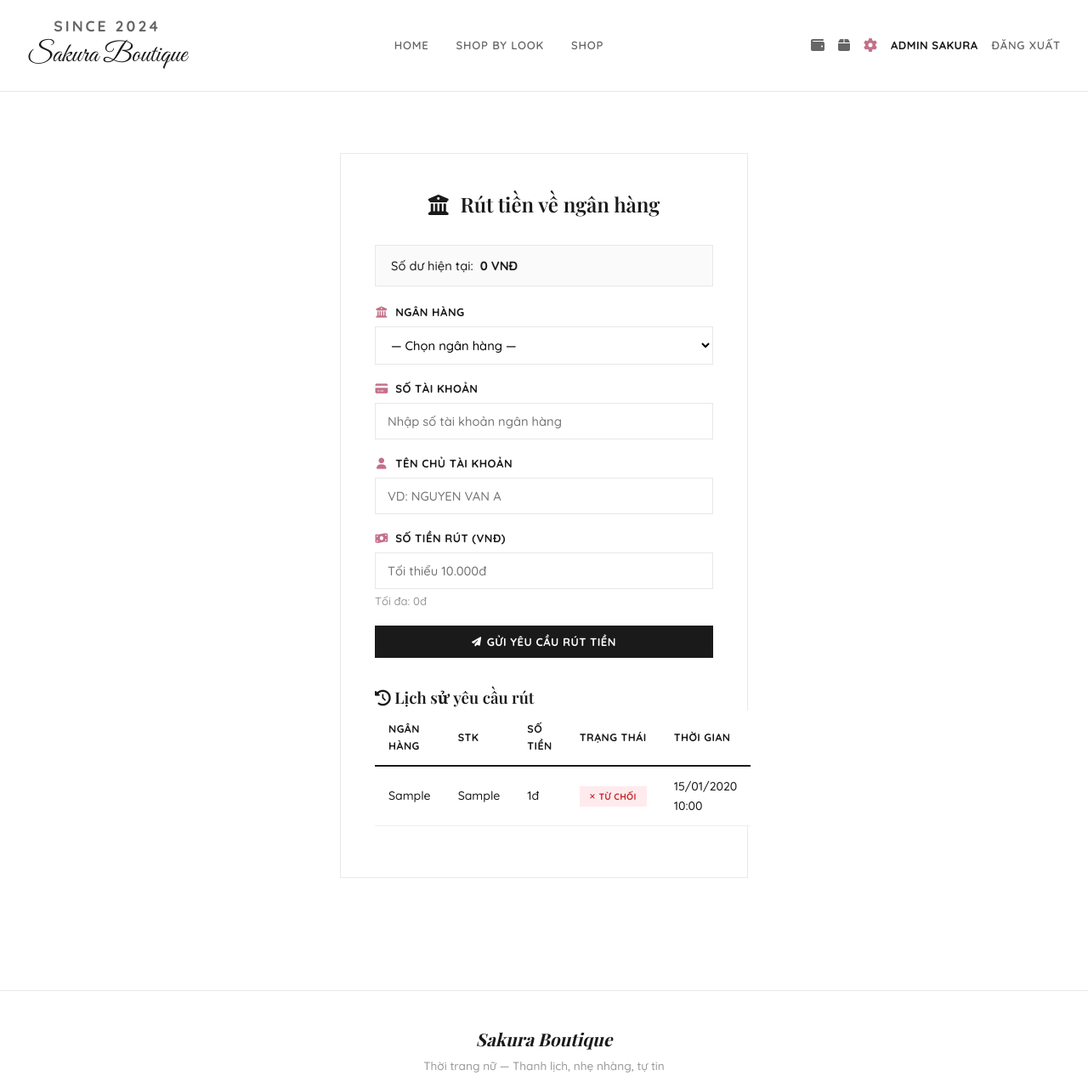
After one commit to hokhachoang20102005/sakura-boutique, a Flask app: page /rut-tien in a window 1280 px wide. The commit adds this page. Shown: the top 1273 px of the page at 85% size. Run offline with Flask 3, Linux system fonts and the light colour scheme; a user stored in the database is signed in; tables that the repository leaves empty hold one stand-in row (values such as "Sample post"); some libraries are stand-ins or nearby versions; some web fonts are replaced.

Commit message:
Đổi Chuyển tiền → Rút tiền về Bank
- Thêm model YeuCauRut (ngân hàng, STK, tên TK, số tiền)
- Route /rut-tien: form rút tiền, validate số tiền ≤ số dư
- Admin /admin/duyet-rut: duyệt/từ chối yêu cầu rút
- Duyệt → trừ ví, ghi giao dịch rút tiền
- Thêm bảng yeu_cau_rut vào CSDL viewer

Co-Authored-By: Claude Opus 4.6 <noreply@anthropic.com>

```diff
--- a/app.py
+++ b/app.py
@@ -8,7 +8,7 @@ from flask import Flask, render_template, request, redirect, url_for, flash, sen
 from flask_login import LoginManager, login_user, logout_user, login_required, current_user
 from werkzeug.utils import secure_filename
 from cau_hinh import CauHinh
-from mo_hinh import db, NguoiDung, Vi, GiaoDichVi, YeuCauNap, SanPham, DonHang, ChuyenTien
+from mo_hinh import db, NguoiDung, Vi, GiaoDichVi, YeuCauNap, YeuCauRut, SanPham, DonHang, ChuyenTien
 
 app = Flask(__name__)
 app.config.from_object(CauHinh)
@@ -320,48 +320,32 @@ def tao_vietqr(so_tien, noi_dung):
     return url_qr
 
 
-@app.route('/chuyen-tien', methods=['GET', 'POST'])
+@app.route('/rut-tien', methods=['GET', 'POST'])
 @login_required
-def chuyen_tien():
+def rut_tien():
     if request.method == 'POST':
-        ten_nguoi_nhan = request.form['nguoi_nhan'].strip()
         so_tien = int(request.form['so_tien'])
-        ghi_chu = request.form.get('ghi_chu', '').strip()
+        ngan_hang = request.form['ngan_hang'].strip()
+        so_tai_khoan = request.form['so_tai_khoan'].strip()
+        ten_tai_khoan = request.form['ten_tai_khoan'].strip()
 
-        if so_tien <= 0:
-            flash('Số tiền phải lớn hơn 0.', 'danger')
-            return redirect(url_for('chuyen_tien'))
+        if so_tien < 10000:
+            flash('Số tiền rút tối thiểu là 10.000đ.', 'danger')
+            return redirect(url_for('rut_tien'))
+        if current_user.vi.so_du < so_tien:
+            flash('Số dư không đủ.', 'danger')
+            return redirect(url_for('rut_tien'))
 
-        nguoi_nhan = NguoiDung.query.filter_by(ten_dang_nhap=ten_nguoi_nhan).first()
-        if not nguoi_nhan:
-            flash('Không tìm thấy người nhận.', 'danger')
-            return redirect(url_for('chuyen_tien'))
-        if nguoi_nhan.id == current_user.id:
-            flash('Không thể chuyển tiền cho chính mình.', 'danger')
-            return redirect(url_for('chuyen_tien'))
-
-        vi_gui = current_user.vi
-        vi_nhan = nguoi_nhan.vi
-
-        if vi_gui.so_du < so_tien:
-            flash('Số dư không đủ.', 'danger')
-            return redirect(url_for('chuyen_tien'))
-
-        vi_gui.so_du -= so_tien
-        vi_nhan.so_du += so_tien
-
-        gd_gui = GiaoDichVi(vi_id=vi_gui.id, loai='chuyen_tien', so_tien=-so_tien,
-                            so_du_sau=vi_gui.so_du, mo_ta=f'Chuyển tiền cho {nguoi_nhan.ho_ten}')
-        gd_nhan = GiaoDichVi(vi_id=vi_nhan.id, loai='nhan_tien', so_tien=so_tien,
-                             so_du_sau=vi_nhan.so_du, mo_ta=f'Nhận tiền từ {current_user.ho_ten}')
-        ct = ChuyenTien(vi_gui_id=vi_gui.id, vi_nhan_id=vi_nhan.id, so_tien=so_tien, ghi_chu=ghi_chu)
-
-        db.session.add_all([gd_gui, gd_nhan, ct])
+        yc = YeuCauRut(nguoi_dung_id=current_user.id, so_tien=so_tien,
+                       ngan_hang=ngan_hang, so_tai_khoan=so_tai_khoan, ten_tai_khoan=ten_tai_khoan)
+        db.session.add(yc)
         db.session.commit()
 
-        flash(f'Đã chuyển {dinh_dang_tien(so_tien)}đ cho {nguoi_nhan.ho_ten}.', 'success')
+        flash(f'Đã gửi yêu cầu rút {dinh_dang_tien(so_tien)}đ. Vui lòng chờ admin duyệt.', 'success')
         return redirect(url_for('vi_tien'))
-    return render_template('chuyen_tien.html')
+
+    ds_yeu_cau = YeuCauRut.query.filter_by(nguoi_dung_id=current_user.id).order_by(YeuCauRut.created_at.desc()).limit(20).all()
+    return render_template('rut_tien.html', ds_yeu_cau=ds_yeu_cau)
 
 
 # ============================================================
@@ -581,6 +565,57 @@ def xu_ly_nap(yc_id, hanh_dong):
     return redirect(url_for('admin_duyet_nap'))
 
 
+@app.route('/admin/duyet-rut')
+@login_required
+def admin_duyet_rut():
+    if not current_user.la_admin:
+        flash('Bạn không có quyền truy cập.', 'danger')
+        return redirect(url_for('trang_chu'))
+    ds = YeuCauRut.query.order_by(YeuCauRut.created_at.desc()).all()
+    return render_template('admin_duyet_rut.html', ds_yeu_cau=ds)
+
+
+@app.route('/admin/duyet-rut/<int:yc_id>/<hanh_dong>', methods=['POST'])
+@login_required
+def xu_ly_rut(yc_id, hanh_dong):
+    if not current_user.la_admin:
+        flash('Bạn không có quyền.', 'danger')
+        return redirect(url_for('trang_chu'))
+
+    yc = YeuCauRut.query.get_or_404(yc_id)
+    if yc.trang_thai != 'cho_duyet':
+        flash('Yêu cầu này đã được xử lý.', 'info')
+        return redirect(url_for('admin_duyet_rut'))
+
+    ghi_chu = request.form.get('ghi_chu', '').strip()
+
+    if hanh_dong == 'duyet':
+        vi = Vi.query.filter_by(nguoi_dung_id=yc.nguoi_dung_id).first()
+        if vi.so_du < yc.so_tien:
+            flash(f'Số dư ví không đủ ({dinh_dang_tien(vi.so_du)}đ < {dinh_dang_tien(yc.so_tien)}đ).', 'danger')
+            return redirect(url_for('admin_duyet_rut'))
+
+        yc.trang_thai = 'da_duyet'
+        yc.ghi_chu_admin = ghi_chu
+        yc.updated_at = datetime.now()
+
+        vi.so_du -= yc.so_tien
+        gd = GiaoDichVi(vi_id=vi.id, loai='rut_tien', so_tien=-yc.so_tien,
+                        so_du_sau=vi.so_du,
+                        mo_ta=f'Rút tiền về {yc.ngan_hang} — STK: {yc.so_tai_khoan}')
+        db.session.add(gd)
+        flash(f'Đã duyệt rút {dinh_dang_tien(yc.so_tien)}đ cho {yc.nguoi_dung.ho_ten}.', 'success')
+
+    elif hanh_dong == 'tu-choi':
+        yc.trang_thai = 'tu_choi'
+        yc.ghi_chu_admin = ghi_chu
+        yc.updated_at = datetime.now()
+        flash('Đã từ chối yêu cầu rút tiền.', 'info')
+
+    db.session.commit()
+    return redirect(url_for('admin_duyet_rut'))
+
+
 # ============================================================
 # ADMIN — XEM CSDL
 # ============================================================
@@ -600,6 +635,7 @@ def admin_csdl():
         'yeu_cau_nap': {'model': YeuCauNap, 'ten': 'Yêu cầu nạp'},
         'san_pham': {'model': SanPham, 'ten': 'Sản phẩm'},
         'don_hang': {'model': DonHang, 'ten': 'Đơn hàng'},
+        'yeu_cau_rut': {'model': YeuCauRut, 'ten': 'Yêu cầu rút'},
         'chuyen_tien': {'model': ChuyenTien, 'ten': 'Chuyển tiền'},
     }
 
--- a/static/style.css
+++ b/static/style.css
@@ -725,6 +725,7 @@ img { max-width: 100%; display: block; }
 .form-page h2 i { margin-right: 8px; }
 
 .form-group { margin-bottom: 18px; }
+.form-hint { display: block; margin-top: 4px; font-size: 0.82rem; color: #999; }
 
 .form-group label {
     display: block;
--- a/templates/admin_panel.html
+++ b/templates/admin_panel.html
@@ -20,6 +20,11 @@
             <h3>Duyệt nạp tiền</h3>
             <p>Xử lý yêu cầu nạp</p>
         </a>
+        <a href="{{ url_for('admin_duyet_rut') }}" class="admin-card">
+            <i class="fas fa-university"></i>
+            <h3>Duyệt rút tiền</h3>
+            <p>Xử lý yêu cầu rút</p>
+        </a>
         <a href="{{ url_for('admin_csdl') }}" class="admin-card">
             <i class="fas fa-database"></i>
             <h3>Cơ sở dữ liệu</h3>
--- /dev/null
+++ b/templates/rut_tien.html
@@ -0,0 +1,80 @@
+{% extends 'base.html' %}
+{% block title %}Rút tiền — Sakura Boutique{% endblock %}
+
+{% block content %}
+<div class="form-page">
+    <h2><i class="fas fa-university"></i> Rút tiền về ngân hàng</h2>
+    <div class="balance-inline">
+        <span>Số dư hiện tại:</span>
+        <strong>{{ dinh_dang_tien(current_user.vi.so_du) }} VNĐ</strong>
+    </div>
+    <form method="POST">
+        <div class="form-group">
+            <label><i class="fas fa-building-columns"></i> Ngân hàng</label>
+            <select name="ngan_hang" required>
+                <option value="">— Chọn ngân hàng —</option>
+                <option value="Vietcombank">Vietcombank (VCB)</option>
+                <option value="Techcombank">Techcombank (TCB)</option>
+                <option value="TPBank">TPBank (TPB)</option>
+                <option value="MB Bank">MB Bank (MBB)</option>
+                <option value="ACB">ACB</option>
+                <option value="BIDV">BIDV</option>
+                <option value="Agribank">Agribank</option>
+                <option value="VietinBank">VietinBank (CTG)</option>
+                <option value="Sacombank">Sacombank (STB)</option>
+                <option value="VPBank">VPBank</option>
+                <option value="SHB">SHB</option>
+                <option value="Momo">Ví Momo</option>
+            </select>
+        </div>
+        <div class="form-group">
+            <label><i class="fas fa-credit-card"></i> Số tài khoản</label>
+            <input type="text" name="so_tai_khoan" required placeholder="Nhập số tài khoản ngân hàng">
+        </div>
+        <div class="form-group">
+            <label><i class="fas fa-user"></i> Tên chủ tài khoản</label>
+            <input type="text" name="ten_tai_khoan" required placeholder="VD: NGUYEN VAN A" style="text-transform: uppercase;">
+        </div>
+        <div class="form-group">
+            <label><i class="fas fa-money-bill-wave"></i> Số tiền rút (VNĐ)</label>
+            <input type="number" name="so_tien" required min="10000" max="{{ current_user.vi.so_du }}" step="1000" placeholder="Tối thiểu 10.000đ">
+            <small class="form-hint">Tối đa: {{ dinh_dang_tien(current_user.vi.so_du) }}đ</small>
+        </div>
+        <button type="submit" class="btn btn-primary btn-block"><i class="fas fa-paper-plane"></i> Gửi yêu cầu rút tiền</button>
+    </form>
+
+    {% if ds_yeu_cau %}
+    <h3 style="margin-top: 2rem;"><i class="fas fa-history"></i> Lịch sử yêu cầu rút</h3>
+    <table class="data-table">
+        <thead>
+            <tr>
+                <th>Ngân hàng</th>
+                <th>STK</th>
+                <th>Số tiền</th>
+                <th>Trạng thái</th>
+                <th>Thời gian</th>
+            </tr>
+        </thead>
+        <tbody>
+            {% for yc in ds_yeu_cau %}
+            <tr>
+                <td>{{ yc.ngan_hang }}</td>
+                <td>{{ yc.so_tai_khoan }}</td>
+                <td>{{ dinh_dang_tien(yc.so_tien) }}đ</td>
+                <td>
+                    {% if yc.trang_thai == 'cho_duyet' %}
+                        <span class="badge badge-warning"><i class="fas fa-hourglass-half"></i> Chờ duyệt</span>
+                    {% elif yc.trang_thai == 'da_duyet' %}
+                        <span class="badge badge-success"><i class="fas fa-check"></i> Đã chuyển</span>
+                    {% else %}
+                        <span class="badge badge-danger"><i class="fas fa-times"></i> Từ chối</span>
+                    {% endif %}
+                </td>
+                <td>{{ yc.created_at.strftime('%d/%m/%Y %H:%M') }}</td>
+            </tr>
+            {% endfor %}
+        </tbody>
+    </table>
+    {% endif %}
+</div>
+{% endblock %}
--- a/templates/vi_tien.html
+++ b/templates/vi_tien.html
@@ -12,7 +12,7 @@
         </div>
         <div class="wallet-actions">
             <a href="{{ url_for('nap_tien') }}" class="btn btn-wallet"><i class="fas fa-plus-circle"></i> Nạp tiền</a>
-            <a href="{{ url_for('chuyen_tien') }}" class="btn btn-wallet"><i class="fas fa-paper-plane"></i> Chuyển tiền</a>
+            <a href="{{ url_for('rut_tien') }}" class="btn btn-wallet"><i class="fas fa-university"></i> Rút tiền về Bank</a>
         </div>
     </div>
 
```
Also changed, not shown: mo_hinh.py (+17 -0 lines), templates/admin_duyet_rut.html (added, +67 -0 lines).
